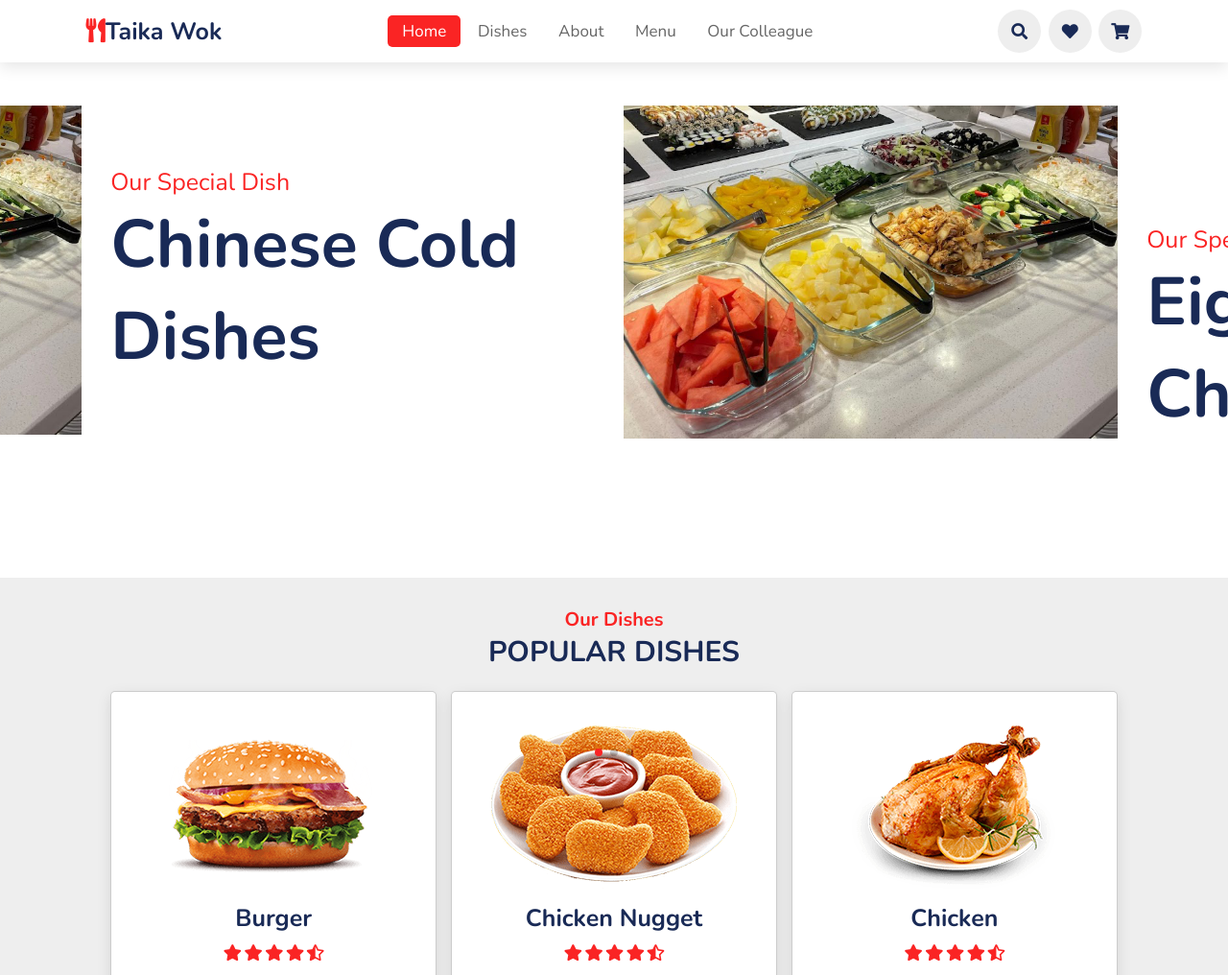
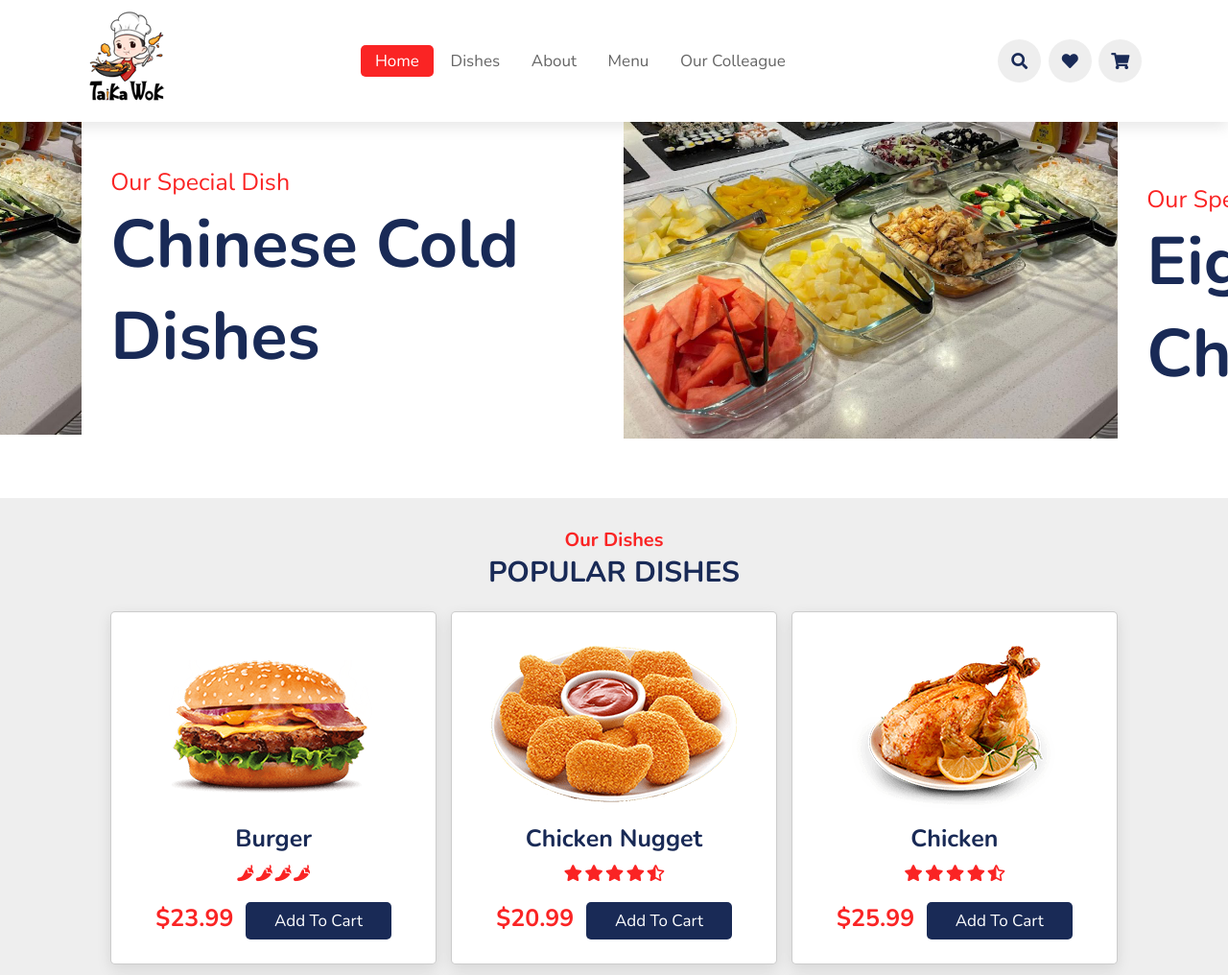
Before and after one commit to Stephenyeah/Taika-wok, a plain HTML site: page index.html in a window 1280 px wide. Shown: the top 1016 px of the page at 96% size. Drawn offline with nearby package versions, Linux system fonts and the light colour scheme.

Commit message:
new logo

```diff
--- a/css/style.css
+++ b/css/style.css
@@ -214,6 +214,8 @@ header .icons #menu-bars{
 
 .swiper-pagination-bullet-active{
     background:var(--green);
+    top: -180px;
+    position: relative;
 }
 
 .dishes .box-container{
--- a/index.html
+++ b/index.html
@@ -13,7 +13,7 @@
 <body>
 <header>
 
-    <a href="#" class="logo"><i class="fas fa-utensils"></i>Taika wok</a>
+     <a href="#" class="logo"><img src="images/loge.png" alt="Company Logo"></a>
 
     <nav class="navbar">
         <a class="active" href="#home">home</a>
@@ -82,7 +82,7 @@
 
         </div>
 
-        <div class="swiper-pagination"></div>
+<!--         <div class="swiper-pagination"></div> -->
 
     </div>
 
@@ -101,11 +101,11 @@
             <img src="images/dish-1.png" alt="">
             <h3>Burger</h3>
             <div class="stars">
-                <i class="fas fa-star"></i>
-                <i class="fas fa-star"></i>
-                <i class="fas fa-star"></i>
-                <i class="fas fa-star"></i>
-                <i class="fas fa-star-half-alt"></i>
+                <i class="fas fa-pepper-hot"></i>
+                <i class="fas fa-pepper-hot"></i>
+                <i class="fas fa-pepper-hot"></i>
+                <i class="fas fa-pepper-hot"></i>
+
             </div>
             <span>$23.99</span>
             <a href="#" class="btn">add to cart</a>
```
Also changed, not shown: images/loge.jpg (added), images/loge.png (added), images/pic.jpg (renamed from images/微信图片_20231004235506.jpg), images/slide-1.png.
